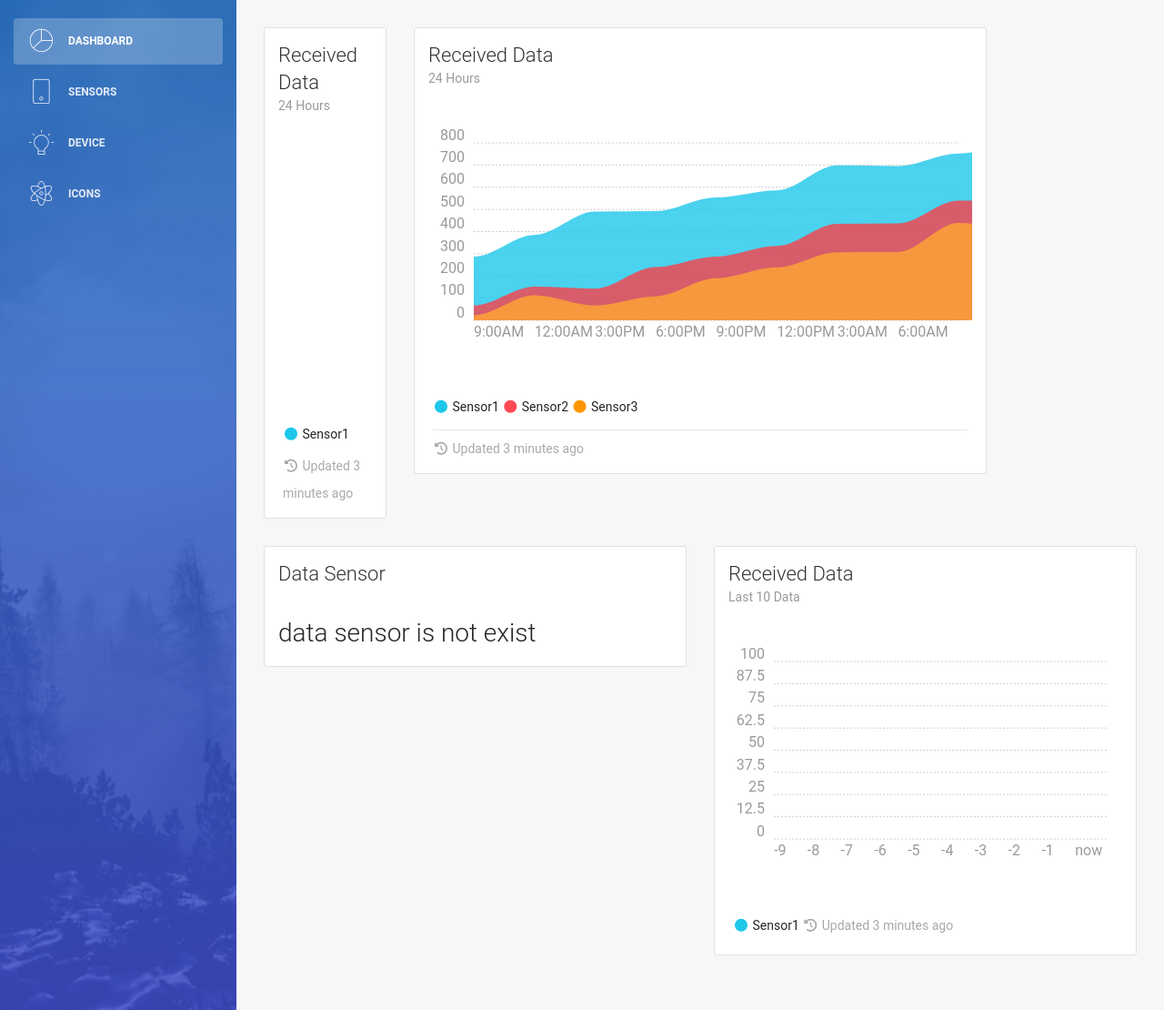
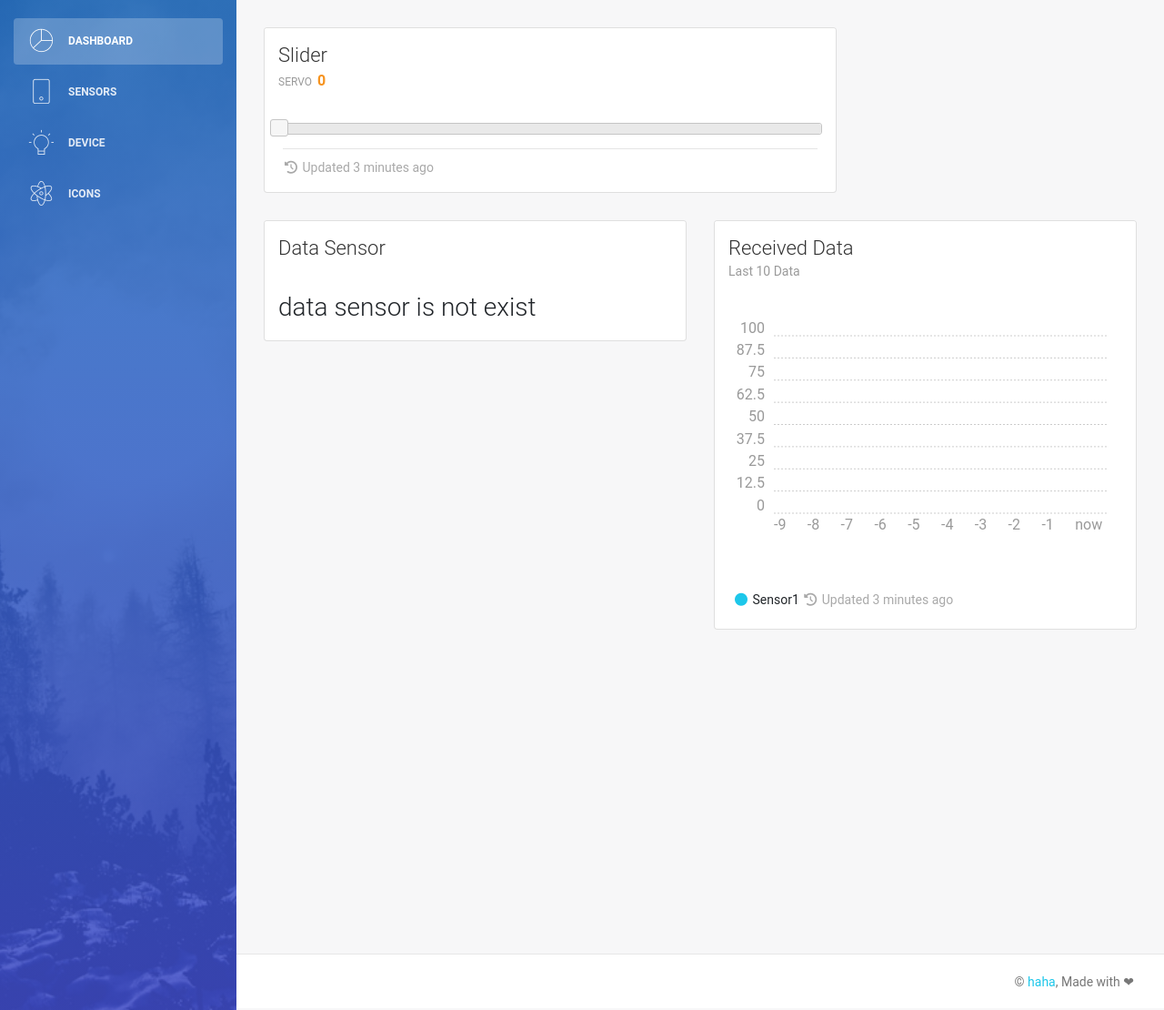
Before and after one commit to afrizaloky/Iot-Dashboard, a Django app: page /sensors.html in a window 1280 px wide. Shown: the part 61-1171 px from the top of the page at 91% size. Run offline with Django 3.2, Linux system fonts and the light colour scheme; data that the repository does not hold is empty; some libraries are stand-ins or nearby versions.

Commit message:
change pages

```diff
--- a/core/templates/includes/navigation.html
+++ b/core/templates/includes/navigation.html
@@ -16,7 +16,7 @@
                 {% if user.is_authenticated %}
 
                 <li class="nav-item dropdown">
-                    <a class="nav-link dropdown-toggle" href="http://example.com" id="navbarDropdownMenuLink"
+                    <a class="nav-link dropdown-toggle" href="http://google.com" id="navbarDropdownMenuLink"
                         data-toggle="dropdown" aria-haspopup="true" aria-expanded="false">
                         <span class="no-icon">
                             {{ request.user.username }}
--- a/core/templates/includes/scripts.html
+++ b/core/templates/includes/scripts.html
@@ -5,8 +5,7 @@
 <!--  Plugin for Switches, full documentation here: http://www.jque.re/plugins/version3/bootstrap.switch/ -->
 <script src="/static/assets/js/plugins/bootstrap-switch.js"></script>
 <!--  Google Maps Plugin    -->
-<script type="text/javascript"
-    src="https://maps.googleapis.com/maps/api/js?key=AIzaSyCSFv_lO_pq4A2tI86JF_pL4JHn7edBdO0"></script>
+<!-- <script type="text/javascript" src="https://maps.googleapis.com/maps/api/js?key="></script> -->
 <!--  Chartist Plugin  -->
 <script src="/static/assets/js/plugins/chartist.min.js"></script>
 <!--  Notifications Plugin    -->
@@ -25,6 +24,11 @@
 <script src="/static/assets/js/preview.js"></script>
 
 
+<link rel="stylesheet" href="https://code.jquery.com/ui/1.12.1/themes/base/jquery-ui.css">
+<!-- <link rel="stylesheet" href="/resources/demos/style.css"> -->
+<script src="https://code.jquery.com/jquery-1.12.4.js"></script>
+<script src="https://code.jquery.com/ui/1.12.1/jquery-ui.js"></script>
+
 <!-- <script src="/static/assets/js/gauge.js"></script> -->
 
 <!-- Include FusionCharts core file -->
--- a/core/templates/layouts/base.html
+++ b/core/templates/layouts/base.html
@@ -26,7 +26,9 @@
 
     <!-- CSS Files -->
     <link href="/static/assets/css/bootstrap.min.css" rel="stylesheet" />
+    <!-- <link type="text/css" rel="stylesheet" href="/static/assets/css/style.css" /> -->
     <link href="/static/assets/css/light-bootstrap-dashboard.css?v=2.0.0 " rel="stylesheet" />
+    <!-- <link href="/static/assets/css/style.css" rel="stylesheet" /> -->
 
     <!-- CSS Just for demo purpose, don't include it in your project -->
     <link href="/static/assets/css/demo.css" rel="stylesheet" />
--- a/core/templates/pages/sensors.html
+++ b/core/templates/pages/sensors.html
@@ -10,40 +10,19 @@
 <div class="content">
     <div class="container-fluid">
         <div class="row">
-            <div class="col-md-2">
-                <div class="card ">
-                    <div class="card-header ">
-                        <h4 class="card-title">Received Data</h4>
-                        <p class="card-category">24 Hours</p>
-                    </div>
-                    <div class="card-body ">
-                        <div id="chartDonut" class="ct-chart ct-perfect-fourth"></div>
-                    </div>
-                    <div class="card-footer ">
-                        <div class="legend">
-                            <i class="fa fa-circle text-info"></i> Sensor1
-                        </div>
-                        <div class="stats">
-                            <i class="fa fa-history"></i> Updated 3 minutes ago
-                        </div>
-                    </div>
-                </div>
-            </div>
             <div class="col-md-8">
                 <div class="card ">
                     <div class="card-header ">
-                        <h4 class="card-title">Received Data</h4>
-                        <p class="card-category">24 Hours</p>
+                        <h4 class="card-title">Slider</h4>
+                        <label for="amount">Servo</label>
+                        <input type="text" id="amount" readonly style="border:0; color:#f6931f; font-weight:bold;">
+                        </p>
+                        <!-- <p class="card-category">24 Hours</p> -->
                     </div>
                     <div class="card-body ">
-                        <div id="chartHours" class="ct-chart"></div>
+                        <div id="slider-range-max"></div>
                     </div>
                     <div class="card-footer ">
-                        <div class="legend">
-                            <i class="fa fa-circle text-info"></i> Sensor1
-                            <i class="fa fa-circle text-danger"></i> Sensor2
-                            <i class="fa fa-circle text-warning"></i> Sensor3
-                        </div>
                         <hr />
                         <div class="stats">
                             <i class="fa fa-history"></i> Updated 3 minutes ago
```
Also changed, not shown: core/templates/index.html (+2 -16 lines), core/templates/pages/error-404.html (+48 -12 lines).
